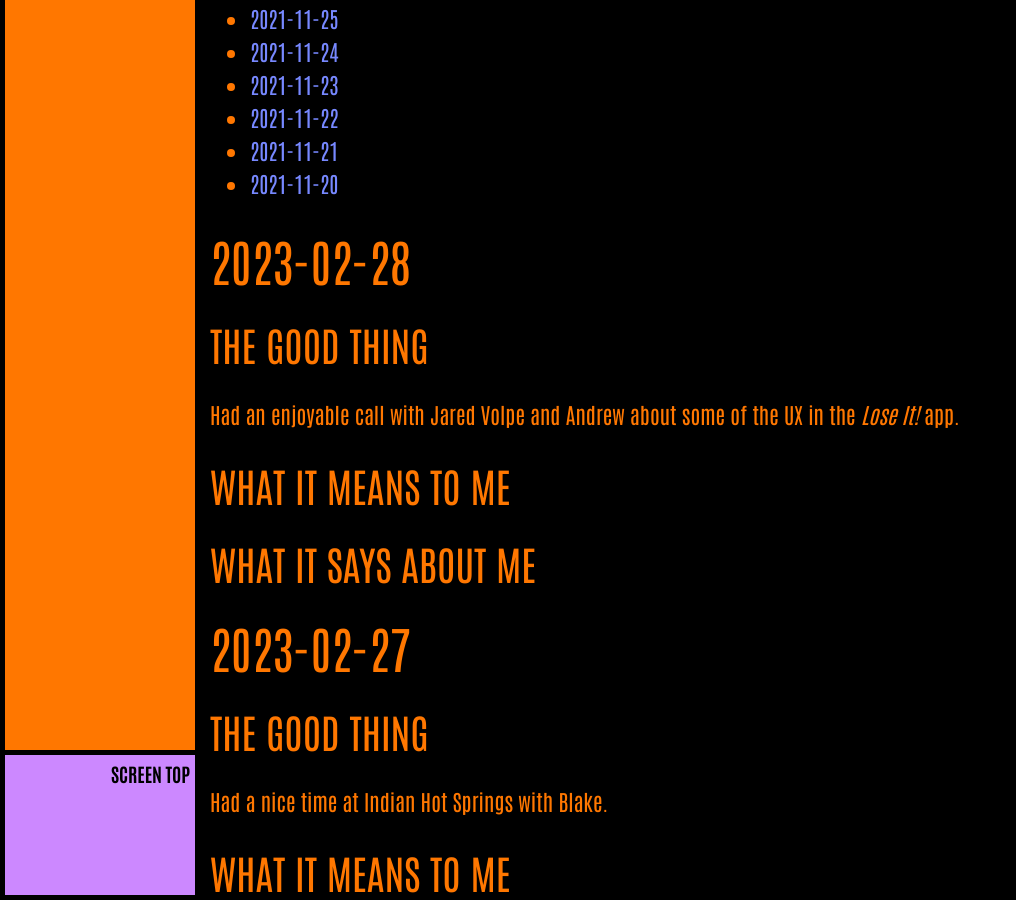
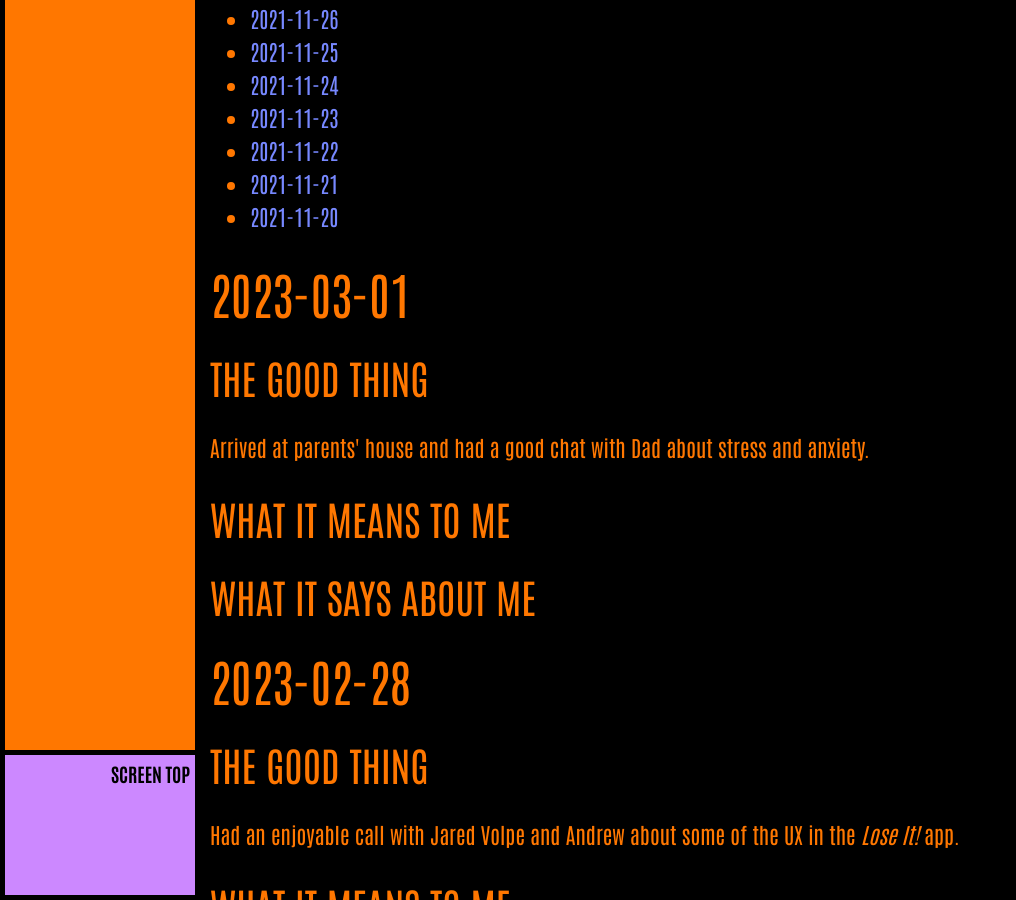
Before and after one commit to ArthurZey/arthurzey.github.io, a Jekyll site: the page built from _pages/one-good-thing.md, in a window 1280 px wide and 900 px high, scrolled down 9603 px. Shown: the whole window, without its empty margins (0-1016 px from the left). Built offline with Jekyll 4.4.1, drawn with Linux system fonts in a browser that asks for light colours; some of the changed text lies outside the part shown.

Commit message:
added stub for 2023-03-01

```diff
--- a/_pages/one-good-thing.md
+++ b/_pages/one-good-thing.md
@@ -13,6 +13,15 @@ sitemap: false
 {:toc}
 {::options toc_levels="2" /}
 
+## 2023-03-01
+### The Good Thing
+Arrived at parents' house and had a good chat with Dad about stress and anxiety.
+### What It Means to Me
+
+### What It Says about Me
+
+
+
 ## 2023-02-28
 ### The Good Thing
 Had an enjoyable call with Jared Volpe and Andrew about some of the UX in the _Lose It!_ app.
```
Also changed, not shown: other parts of _pages/one-good-thing.md (+1 -1 lines).
